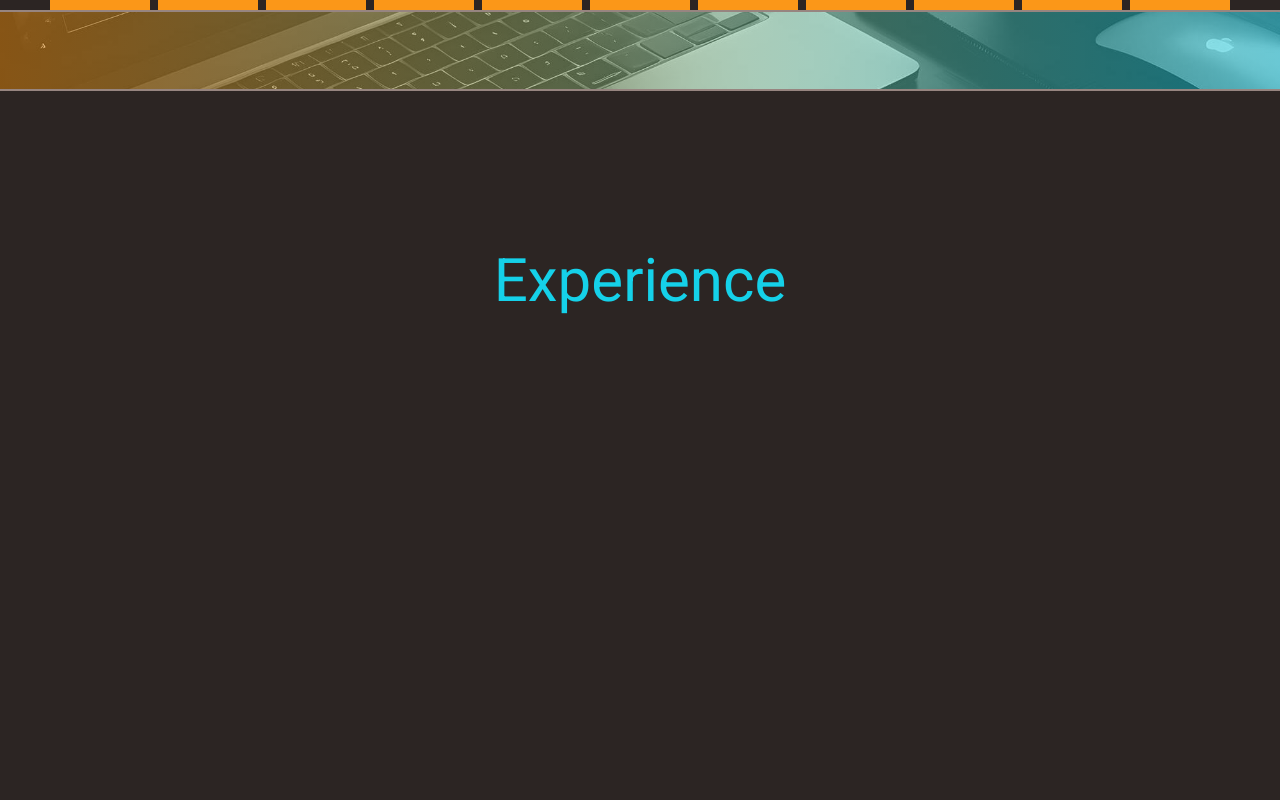
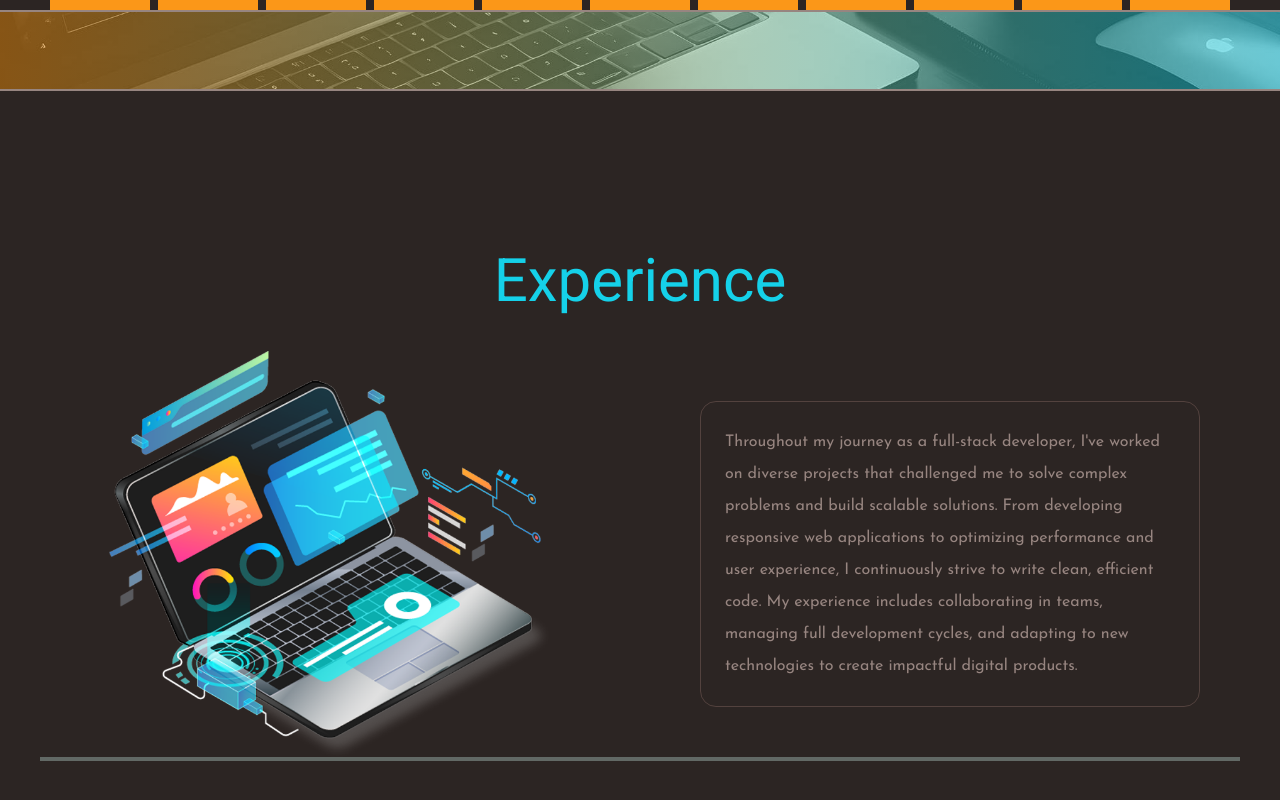
Before and after one commit to Omerkugel12/Omer-Kugel---Portfolio, a React (Vite) app: page / in a window 1280 px wide. Shown: the part 1944-2744 px from the top of the page. Built offline with nearby package versions, Linux system fonts and the light colour scheme.

Commit message:
experience-top

```diff
--- a/src/components/experienceSection/ExperieceTopLeft.jsx
+++ b/src/components/experienceSection/ExperieceTopLeft.jsx
@@ -1,7 +1,11 @@
 import React from "react";
 
 function ExperieceTopLeft() {
-  return <div>ExperieceTopLeft</div>;
+  return (
+    <div className="w-[500px]">
+      <img src="/experience-image.png" alt="Experience image" />
+    </div>
+  );
 }
 
 export default ExperieceTopLeft;
--- a/src/components/experienceSection/ExperienceMain.jsx
+++ b/src/components/experienceSection/ExperienceMain.jsx
@@ -1,10 +1,13 @@
 import React from "react";
 import ExperienceTitle from "./ExperienceTitle";
+import ExperienceTop from "./ExperienceTop";
 
 function ExperienceMain() {
   return (
     <main id="experience" className="pt-40 pb-16">
       <ExperienceTitle />
+      <ExperienceTop />
+      <div className="w-full h-1 bg-grey max-w-[1200px] mx-auto items-center sm:hidden xl:block"></div>
     </main>
   );
 }
--- a/src/components/experienceSection/ExperienceTop.jsx
+++ b/src/components/experienceSection/ExperienceTop.jsx
@@ -1,7 +1,16 @@
 import React from "react";
+import ExperieceTopLeft from "./ExperieceTopLeft";
+import ExperienceTopRight from "./experienceTopRight";
 
 function ExperienceTop() {
-  return <div>ExperienceTop</div>;
+  return (
+    <div className="max-w-[1200px] flex justify-center items-center mx-auto mt-10 px-10">
+      <div className="w-full flex sm:flex-col xl:flex-row justify-between items-center">
+        <ExperieceTopLeft />
+        <ExperienceTopRight />
+      </div>
+    </div>
+  );
 }
 
 export default ExperienceTop;
--- a/src/components/experienceSection/experienceTopRight.jsx
+++ b/src/components/experienceSection/experienceTopRight.jsx
@@ -1,7 +1,19 @@
 import React from "react";
 
-function experienceTopRight() {
-  return <div>experienceTopRight</div>;
+function ExperienceTopRight() {
+  return (
+    <div>
+      <div className="w-[500px] text-lightGrey font-body border border-brown rounded-2xl p-6 leading-8">
+        Throughout my journey as a full-stack developer, I've worked on diverse
+        projects that challenged me to solve complex problems and build scalable
+        solutions. From developing responsive web applications to optimizing
+        performance and user experience, I continuously strive to write clean,
+        efficient code. My experience includes collaborating in teams, managing
+        full development cycles, and adapting to new technologies to create
+        impactful digital products.
+      </div>
+    </div>
+  );
 }
 
-export default experienceTopRight;
+export default ExperienceTopRight;
```
